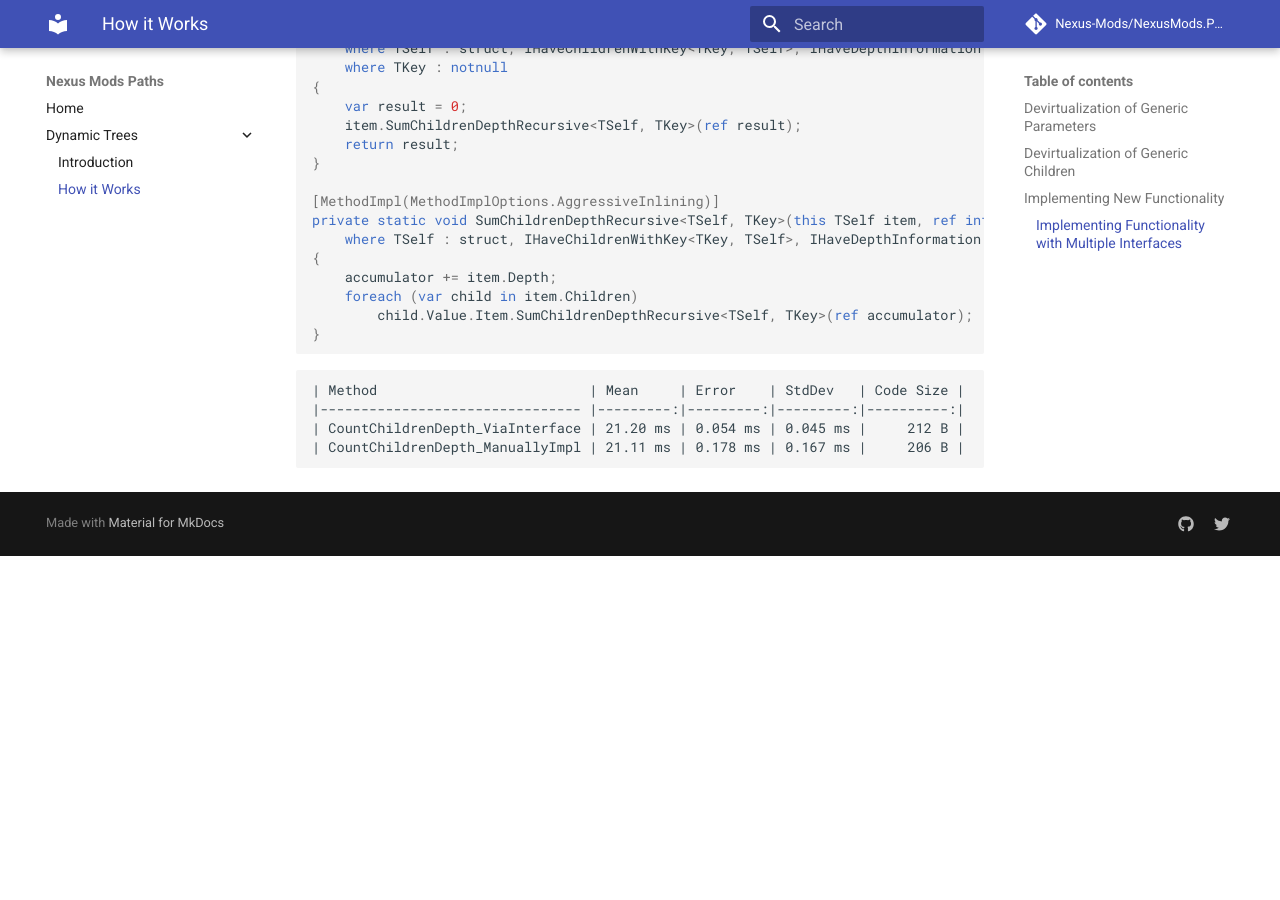
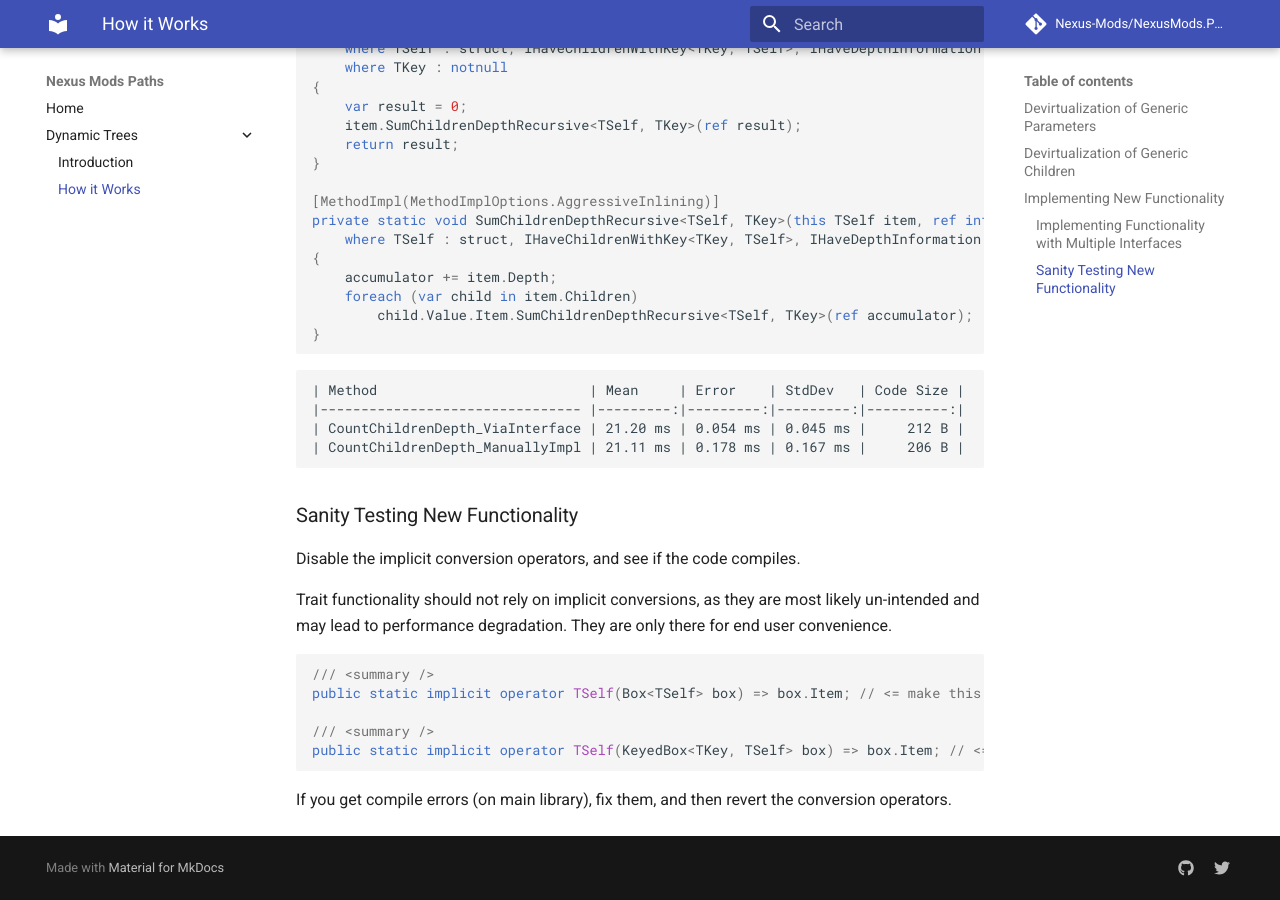
Before and after one commit to Nexus-Mods/NexusMods.Paths, an MkDocs documentation site: the page built from docs/Trees/HowItWorks.md, in a window 1280 px wide and 900 px high, scrolled down 5066 px. Built offline with MkDocs 1.6.1 and Material for MkDocs 9.7.7, drawn with Linux system fonts in a browser that asks for light colours; comment, search, counter and statistics services are not loaded; before the commit the page ends 5622 px from its top, so only the background shows below that.

Commit message:
Added: Info on Sanity Testing New Tree Functionality

````diff
--- a/docs/Trees/HowItWorks.md
+++ b/docs/Trees/HowItWorks.md
@@ -253,3 +253,20 @@ private static void SumChildrenDepthRecursive<TSelf, TKey>(this TSelf item, ref
 | CountChildrenDepth_ViaInterface | 21.20 ms | 0.054 ms | 0.045 ms |     212 B |
 | CountChildrenDepth_ManuallyImpl | 21.11 ms | 0.178 ms | 0.167 ms |     206 B |
 ```
+
+### Sanity Testing New Functionality
+
+Disable the implicit conversion operators, and see if the code compiles.
+
+Trait functionality should not rely on implicit conversions, as they are most likely un-intended and may lead to performance
+degradation. They are only there for end user convenience.
+
+```csharp
+/// <summary />
+public static implicit operator TSelf(Box<TSelf> box) => box.Item; // <= make this explicit
+
+/// <summary />
+public static implicit operator TSelf(KeyedBox<TKey, TSelf> box) => box.Item; // <= make this explicit
+```
+
+If you get compile errors (on main library), fix them, and then revert the conversion operators.
````
